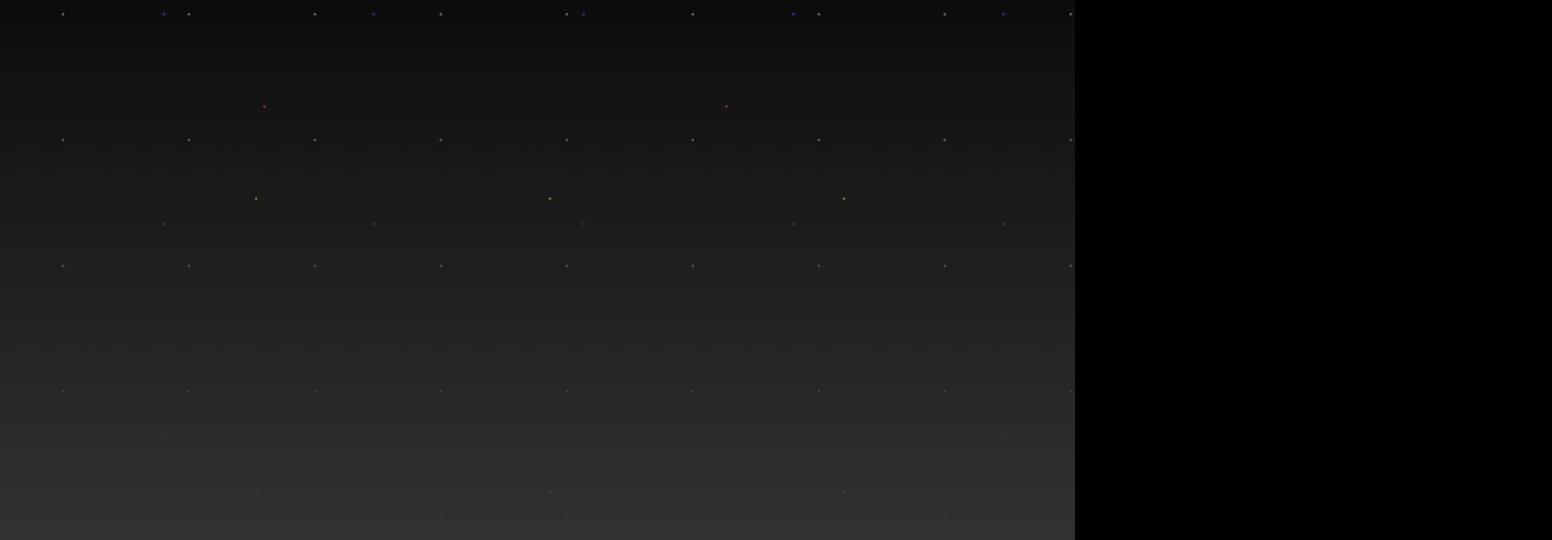
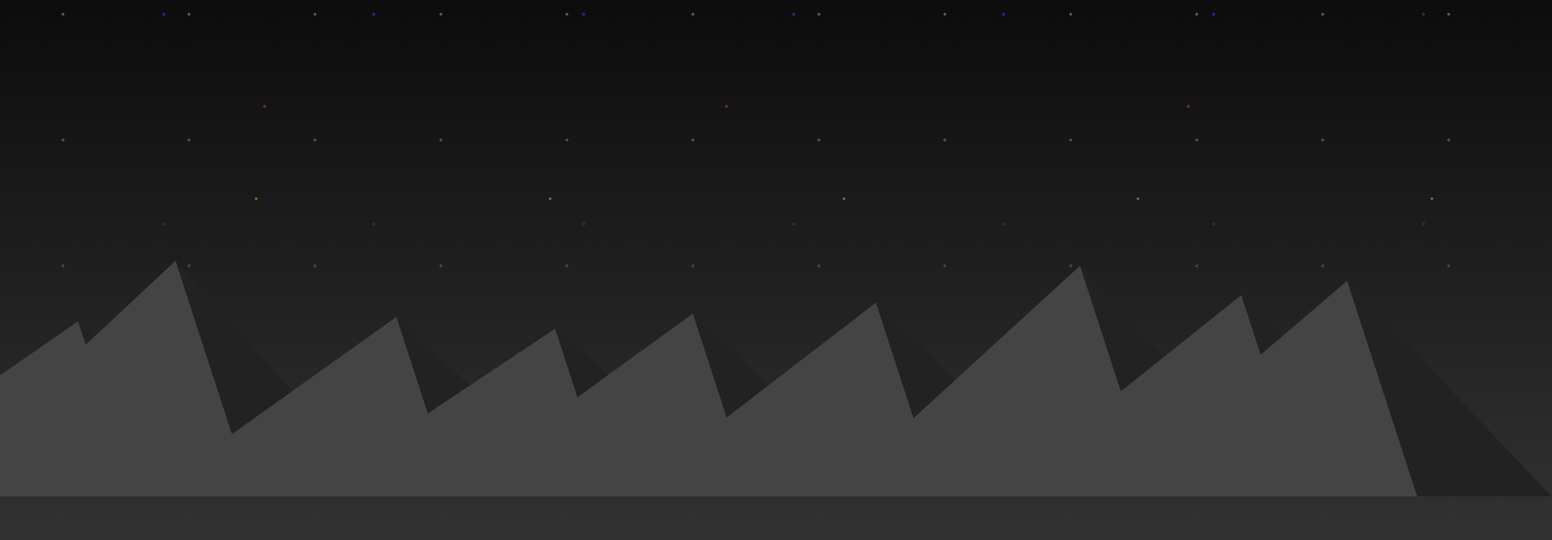
Before and after one commit to jduffey/personal-portfolio-website, a Next.js app: page /space-poker in a window 1280 px wide. Shown: the part 208-852 px from the top of the page at 84% size, 1848 px wide, since content can reach past the window. Built offline with nearby package versions, Linux system fonts and the light colour scheme.

Commit message:
WIP: adding mountain range display to bottom of Space Poker page

```diff
--- /dev/null
+++ b/app/(games)/space-poker/MountainRange.js
@@ -0,0 +1,55 @@
+import React from "react";
+
+const SOLID_TRANSPARENT = "solid transparent";
+const TRANSFORM_ORIGIN = "top right";
+const TRANSFORM = "skewX(18deg)";
+const BRIGHT_SIDE_COLOR = "#444";
+const DARK_SIDE_COLOR = "#222";
+
+const Mountain = ({ id, left, borderBottom, borderRight, borderLeft, transformOrigin, transform }) => (
+    <div id={`mountain-${id}`} className="mountain absolute bottom-0" style={{ left, borderBottom, borderRight, borderLeft, transformOrigin, transform }} />
+);
+
+const Shadow = ({ id, left, borderBottom, borderRight, transformOrigin, transform }) => (
+    <div id={`mountain-shadow-${id}`} className="mountain-shadow absolute bottom-0" style={{ left, borderBottom, borderRight, transformOrigin, transform }} />
+);
+
+const MountainRange = () => {
+    const getRandomInt = (min, max) => {
+        return Math.floor(Math.random() * (max - min + 1)) + min;
+    }
+
+    const numMountains = 9;
+    const mountains = [...Array(numMountains).keys()].map(i => {
+        const min = -300 + (i * 200);
+        const max = -200 + (i * 200);
+        const heightOfPeak = getRandomInt(200, 300);
+        return [heightOfPeak, getRandomInt(min, max), 300, 185, 160];
+    });
+
+    return mountains.map((mtnParams, i) => {
+        const [heightOfPeak, mountainLeft, mountainBorderLeft, mountainBorderRight, shadowBorderRight] = mtnParams;
+        const borderBottom = `${heightOfPeak}px solid`;
+        const mountainStyle = {
+            left: `${mountainLeft}px`,
+            borderRight: `${mountainBorderRight}px ${SOLID_TRANSPARENT}`,
+            borderBottom: `${borderBottom} ${BRIGHT_SIDE_COLOR}`,
+            borderLeft: `${mountainBorderLeft}px ${SOLID_TRANSPARENT}`,
+        };
+        const shadowStyle = {
+            left: `${mountainLeft + mountainBorderLeft}px`,
+            borderRight: `${shadowBorderRight}px ${SOLID_TRANSPARENT}`,
+            borderBottom: `${borderBottom} ${DARK_SIDE_COLOR}`,
+            transformOrigin: TRANSFORM_ORIGIN,
+            transform: TRANSFORM,
+        };
+        return (
+            <React.Fragment key={i}>
+                <Mountain id={i} {...mountainStyle} />
+                <Shadow id={i} {...shadowStyle} />
+            </React.Fragment>
+        );
+    });
+};
+
+export default MountainRange;
--- a/app/(games)/space-poker/page.js
+++ b/app/(games)/space-poker/page.js
@@ -1,7 +1,10 @@
+import MountainRange from "./MountainRange";
+
 export default function SpacePoker() {
     return (
         <>
             Space Poker
+            <MountainRange />
         </>
     )
 }
```
